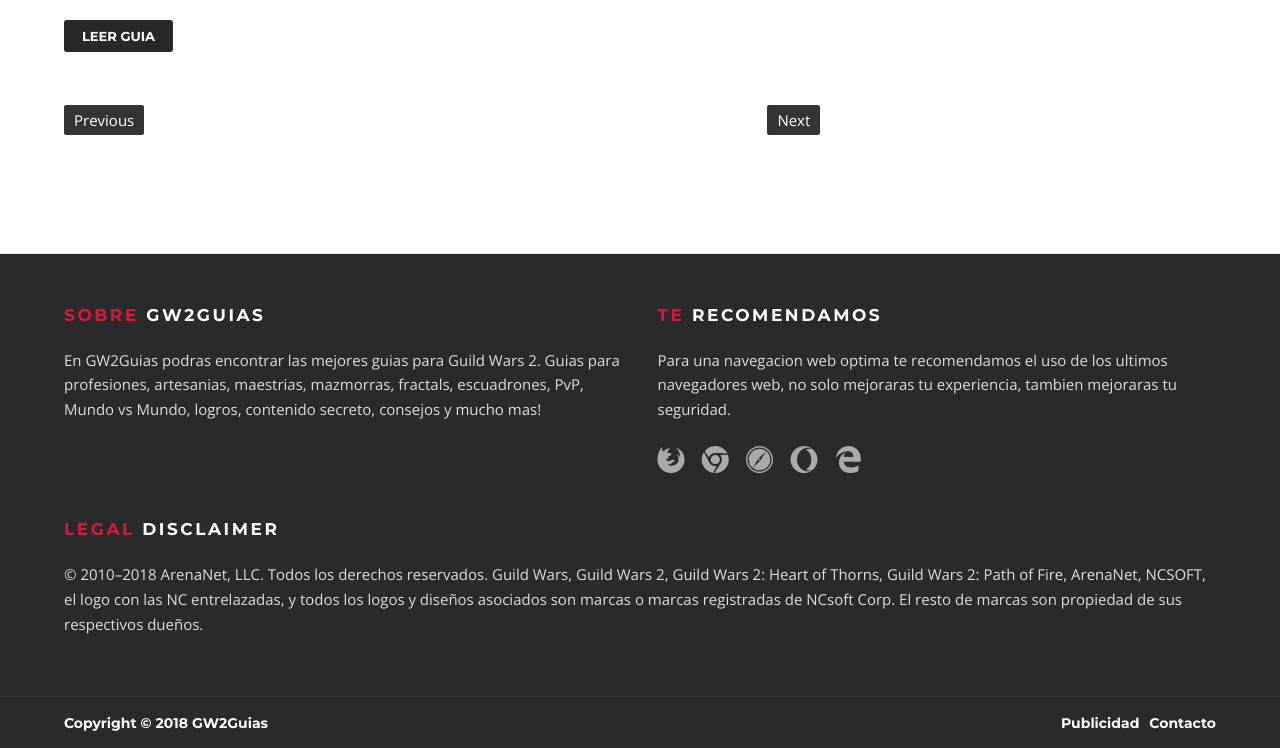
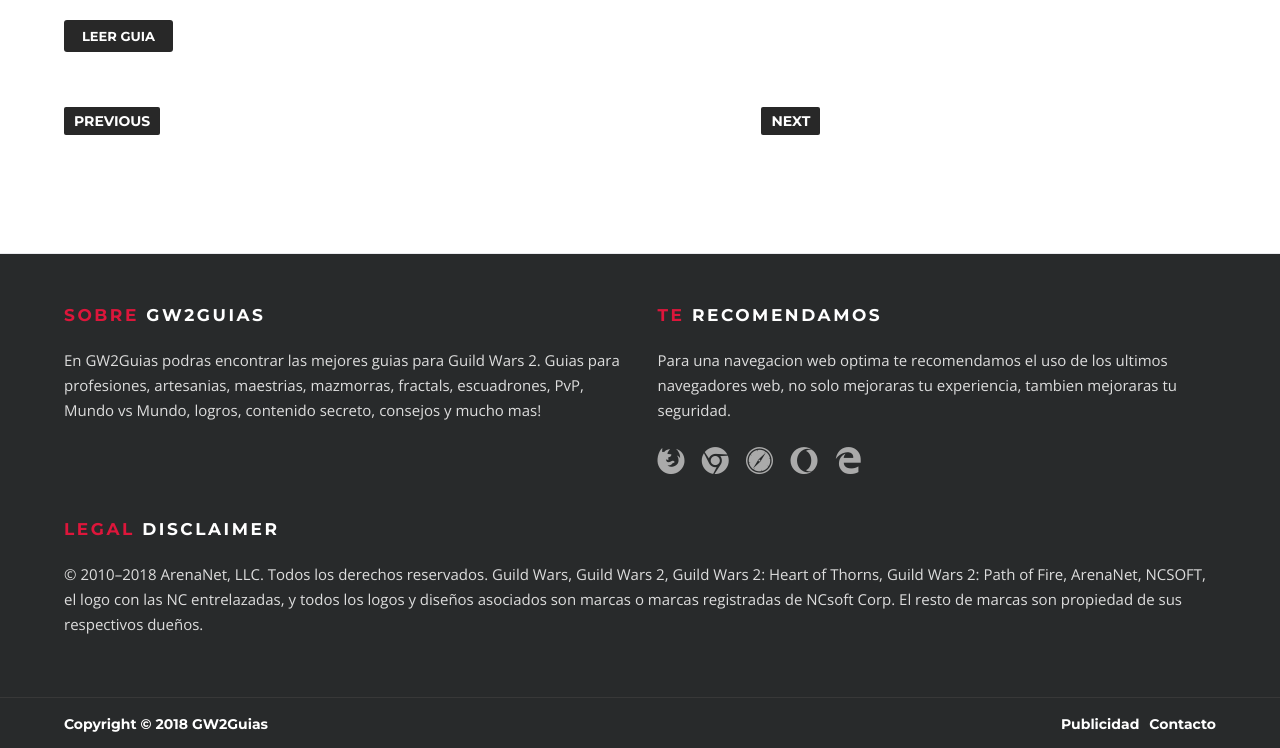
Before and after one commit to ACast59/GW2Guias, a Jekyll site: the page built from index.html, in a window 1280 px wide. Shown: the part 1634-2382 px from the top of the page. Built offline with Jekyll 4.4.1, drawn with Linux system fonts in a browser that asks for light colours; the list of posts is cut into pages by our own code.

Commit message:
Update style.scss

```diff
--- a/assets/css/style.scss
+++ b/assets/css/style.scss
@@ -2665,8 +2665,12 @@ header {
 
 .pagination span,
 .pagination a {
-  background: #333;
+  background: #282828;
   color: #fff;
+  font-family: 'Montserrat', sans-serif;
+  font-weight: 700;
+  font-size: 14px;
+  text-transform: uppercase;
   padding: 5px 10px;
   border-radius: 2px;
 }
```
